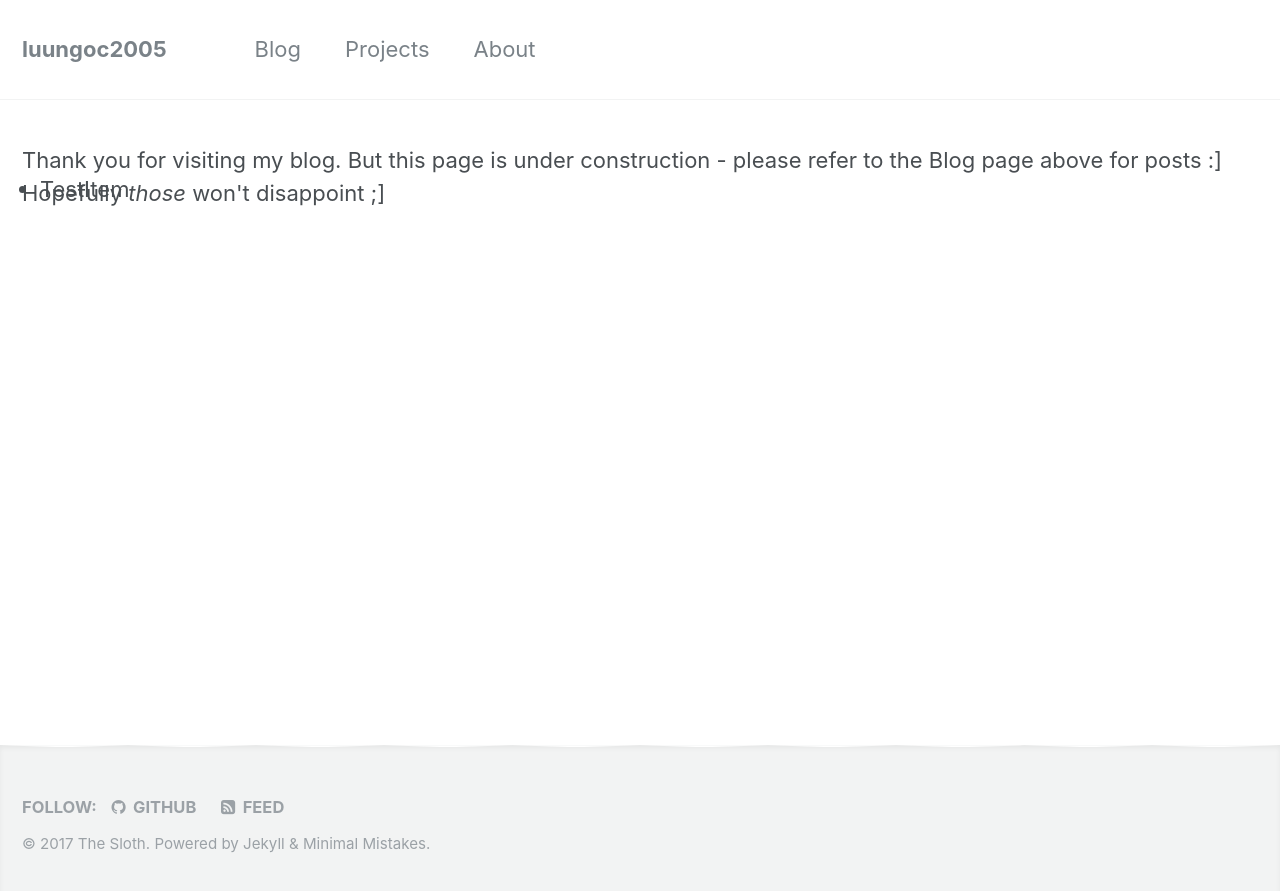
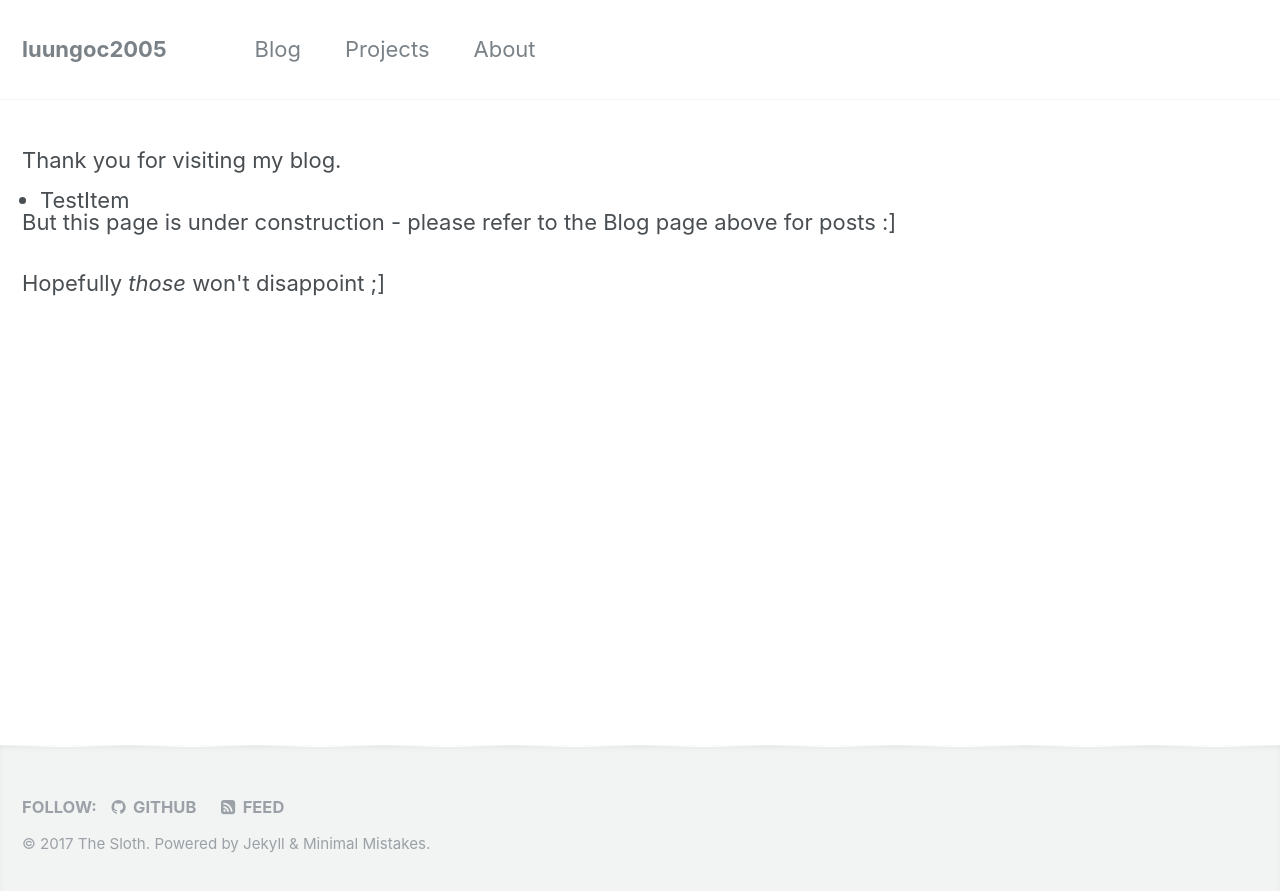
Before and after one commit to luungoc2005/luungoc2005-github-io-old, a Jekyll site: the page built from index.html, in a window 1280 px wide. Shown: the top 891 px of the page. Built offline with Jekyll 4.4.1, drawn with Linux system fonts in a browser that asks for light colours.

Commit message:
fix placeholder message

```diff
--- a/index.html
+++ b/index.html
@@ -1,8 +1,8 @@
 ---
 layout: splash
 ---
-Thank you for visiting my blog.
+<p>Thank you for visiting my blog.</p>
 
-But this page is under construction - please refer to the Blog page above for posts :]
+<p>But this page is under construction - please refer to the Blog page above for posts :]</p>
 
-Hopefully <em>those</em> won't disappoint ;]
+<p>Hopefully <em>those</em> won't disappoint ;]</p>
```
